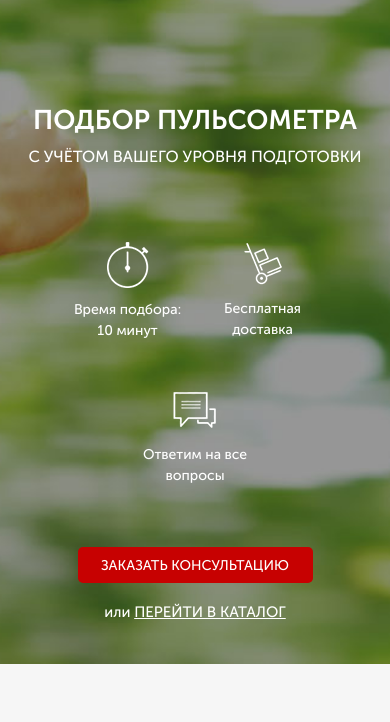
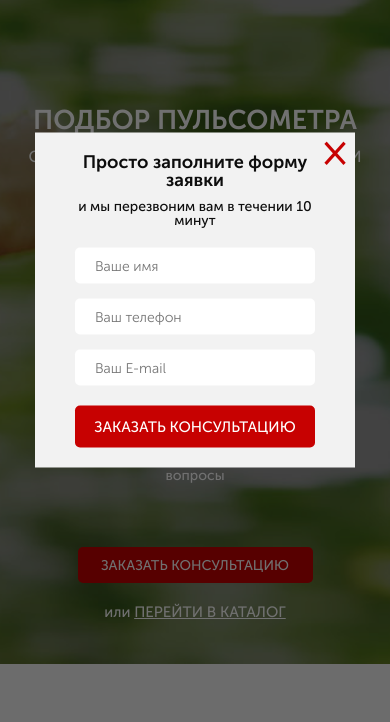
Before and after one commit to MitichPavel/Run_smart, a website: page src/index.html in a window 390 px wide. Both pictures are taken after a click on the button "ЗАКАЗАТЬ ЗВОНОК". Shown: the part 122-844 px from the top of the page. Drawn offline with nearby package versions, Linux system fonts and the light colour scheme.

Commit message:
Create modal forms and adaptive it for mobile screan

```diff
--- a/src/index.html
+++ b/src/index.html
@@ -463,6 +463,39 @@
 		<iframe src="https://www.google.com/maps/embed?pb=!1m18!1m12!1m3!1d2244.407721782371!2d37.64323554096356!3d55.768790296786094!2m3!1f0!2f0!3f0!3m2!1i1024!2i768!4f13.1!3m3!1m2!1s0x46b54a636edcd2ad%3A0x4c2ca101e2c8c617!2z0JzRj9GB0L3QuNGG0LrQuNC5INC_0YAt0LQsIDQvMywg0JzQvtGB0LrQstCwLCDQoNC-0YHRgdC40Y8sIDEwNzA3OA!5e0!3m2!1sru!2spl!4v1582412312601!5m2!1sru!2spl" width="100%" height="630" frameborder="0" style="border:0;" allowfullscreen=""></iframe>
 	</footer>
 
+	<div class="overlay">
+		<div class="modal" id="consultation">
+			<div class="modal__close">&times;</div>
+			<div class="modal__subtitle">Просто заполните форму заявки</div>
+			<div class="modal__descr">и мы перезвоним вам в течении 10 минут</div>
+			<form class="feed-form feed-form_mt25" action="#">
+				<input name="name"required placeholder="Ваше имя" type="text">
+				<input name="phone"required placeholder="Ваш телефон" type="number">
+				<input name="email"required placeholder="Ваш E-mail" type="email">
+				<button class="button button_submit">заказать кОНСУЛЬТАЦИЮ</button>
+			</form>
+		</div>
+
+		<div class="modal" id="order">
+			<div class="modal__close">&times;</div>
+			<div class="modal__subtitle">Ваш заказ:</div>
+			<div class="modal__descr">Пульсометр Polar FT1</div>
+			<form class="feed-form feed-form_mt25" action="#">
+				<input name="name"required placeholder="Ваше имя" type="text">
+				<input name="phone"required placeholder="Ваш телефон" type="number">
+				<input name="email"required placeholder="Ваш E-mail" type="email">
+				<button class="button button_submit">Купить</button>
+			</form>
+		</div>
+
+		<div class="modal modal_mini" id="thanks">
+			<div class="modal__close">&times;</div>
+			<div class="modal__subtitle">Спасибо за вашу заявку!</div>
+			<div class="modal__descr">Наш менеджер свяжется с вами в ближайшее время!</div>
+		</div>
+
+	</div>
+
 	<script type="text/javascript" src="https://code.jquery.com/jquery-1.11.0.min.js"></script>
 	<script type="text/javascript" src="https://code.jquery.com/jquery-migrate-1.2.1.min.js"></script>
 	<script src="js/slick.min.js"></script>
--- a/src/js/script.js
+++ b/src/js/script.js
@@ -108,6 +108,22 @@ $(document).ready(function(){
 
 	toggleSlide('.catalog-item__link');
 	toggleSlide('.catalog-item__back');
+
+	// Modal
+
+	$('[data-modal=consultation]').on('click', function() {
+		$('.overlay, #consultation').fadeIn('slow');
+	});
+	$('.modal__close').on('click', function() {
+		$('.overlay, #consultation, #order, #thanks').fadeOut('slow');
+	});
+
+	$('.button_mini').each(function(i) {
+		$(this).on('click', function() {
+			$('#order .modal__descr').text($('.catalog-item__subtitle').eq(i).text())
+			$('.overlay, #order').fadeIn('slow');
+		});
+	});
 });
 
 // const slider = tns({
--- a/src/sass/blocks/_forms.scss
+++ b/src/sass/blocks/_forms.scss
@@ -5,6 +5,9 @@
     width: 300px;
     @include tablet {
         width: 240px;
+    }
+    @include mobile {
+        margin-top: 20px;
     }
     input {
         height: 50px;
@@ -22,5 +25,12 @@
         @include tablet {
             height: 38px;
         }
+        @include mobile {
+            height: 36px;
+        }
+
+        &_mt25 {
+            margin-top: 25px;
+        }
     }
 }
--- /dev/null
+++ b/src/sass/blocks/_modal.scss
@@ -0,0 +1,57 @@
+.overlay {
+    display: none;
+    position: fixed;
+    top: 0;
+    width: 100%;
+    height: 100%;
+    background-color: rgba(0, 0, 0, 0.56);
+}
+.modal {
+    position: absolute;
+    top: 50%;
+    left: 50%;
+    transform: translate(-50%, -50%);
+    width: 380px;
+    min-height: 400px;
+    background-color: #f2f2f2;
+    padding: 38px 40px 40px 40px;
+    @include mobile {
+        width: 320px;
+        min-height: 320px;
+        padding: 20px 40px 20px 40px;
+    }
+    &__close {
+        position: absolute;
+        top: 0;
+        right: -40px;
+        font-size: 41px;
+        line-height: 21px;
+        color: $main-color;
+        cursor: pointer;
+        @include mobile {
+            top: 8px;
+            right: 8px;
+        }
+    }
+    &__subtitle {
+        color: #0d0d0d;
+        font-size: 18px;
+        line-height: 18px;
+        font-weight: 700;
+        text-align: center;
+    }
+    &__descr {
+        margin-top: 11px;
+        color: #0d0d0d;
+        font-size: 14px;
+        line-height: 14px;
+        font-weight: 500;
+        text-align: center;
+        }
+    &_mini {
+        min-height: 140px;
+    }
+}
+#consultation, #order, #thanks {
+    display: none;
+}
--- a/src/sass/style.scss
+++ b/src/sass/style.scss
@@ -31,3 +31,4 @@
 @import 'blocks/_catalog';
 @import 'blocks/reviews';
 @import 'blocks/footer';
+@import 'blocks/modal';
```
Also changed, not shown: src/css/style.min.css.
